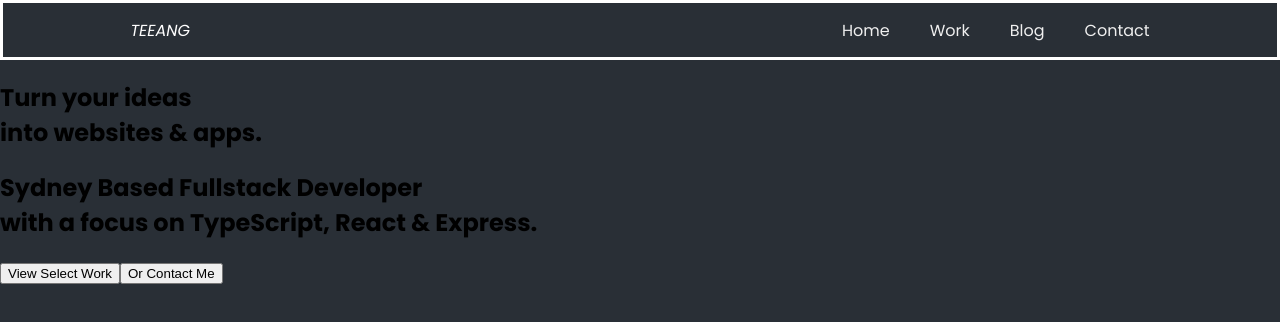
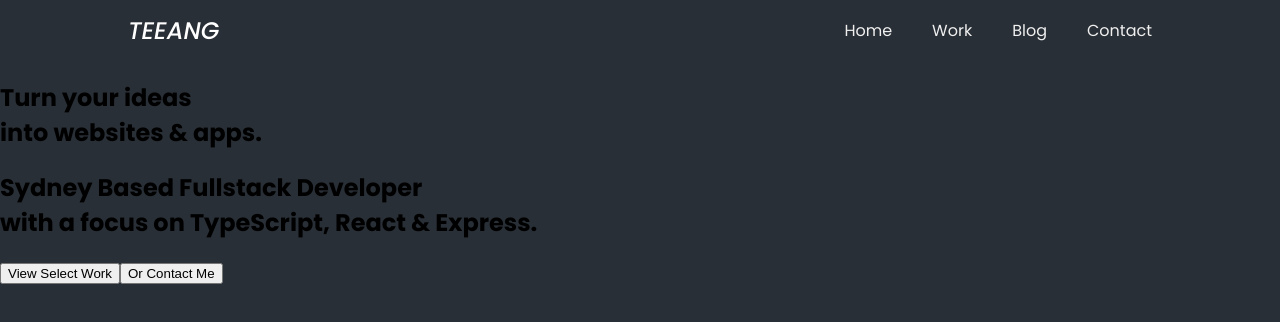
Before and after one commit to davidtaing/portfolio, a Next.js app: page / in a window 1280 px wide. Shown: the top 322 px of the page. Built offline with nearby package versions, Linux system fonts and the light colour scheme.

Commit message:
style: navbar
- styled logo on left and menu items on right
- logo is now white (light-primary)
- menu items are now light grey (light-secondary)
- added flex container div as a child to wrapper div

- added width & height 100% to .grid & .flex in globals.css

```diff
--- a/src/common/styles/globals.css
+++ b/src/common/styles/globals.css
@@ -43,8 +43,12 @@ a {
 
 .grid {
   display: grid;
+  width: 100%;
+  height: 100%;
 }
 
 .flex {
   display: flex;
+  width: 100%;
+  height: 100%;
 }
--- a/src/components/Navbar/index.tsx
+++ b/src/components/Navbar/index.tsx
@@ -6,10 +6,9 @@ interface Props {}
 
 const StyledHeader = styled.header`
   height: 60px;
-  border: solid;
-  border-color: white;
 
   .wrapper {
+    .flex {
       align-items: center;
 
       .logo {
@@ -17,6 +16,8 @@ const StyledHeader = styled.header`
         margin-right: auto;
         color: var(--color-light-primary);
         font-style: italic;
+        font-weight: 500;
+        font-size: 1.5rem;
       }
 
       ul {
@@ -34,12 +35,14 @@ const StyledHeader = styled.header`
         }
       }
     }
+  }
 `;
 
 const Navbar: FC<Props> = () => {
   return (
     <StyledHeader>
-      <div className="wrapper flex">
+      <div className="wrapper">
+        <div className="flex">
           <div className="logo">
             <Link href="/">
               <a>TEEANG</a>
@@ -68,6 +71,7 @@ const Navbar: FC<Props> = () => {
             </li>
           </ul>
         </div>
+      </div>
     </StyledHeader>
   );
 };
```
Lines whose indentation alone changed are shown as unchanged.
